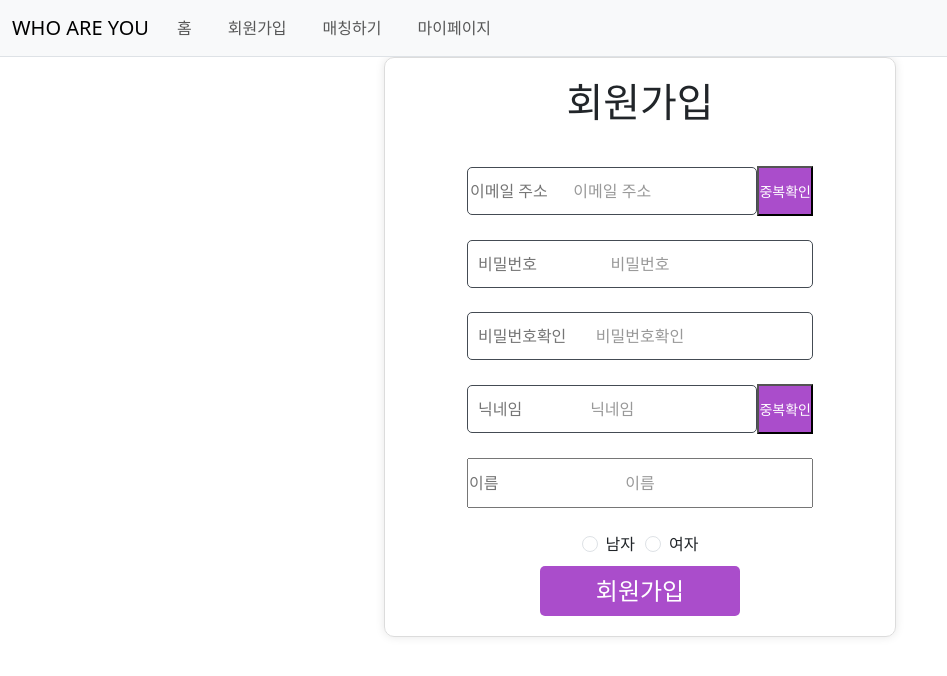
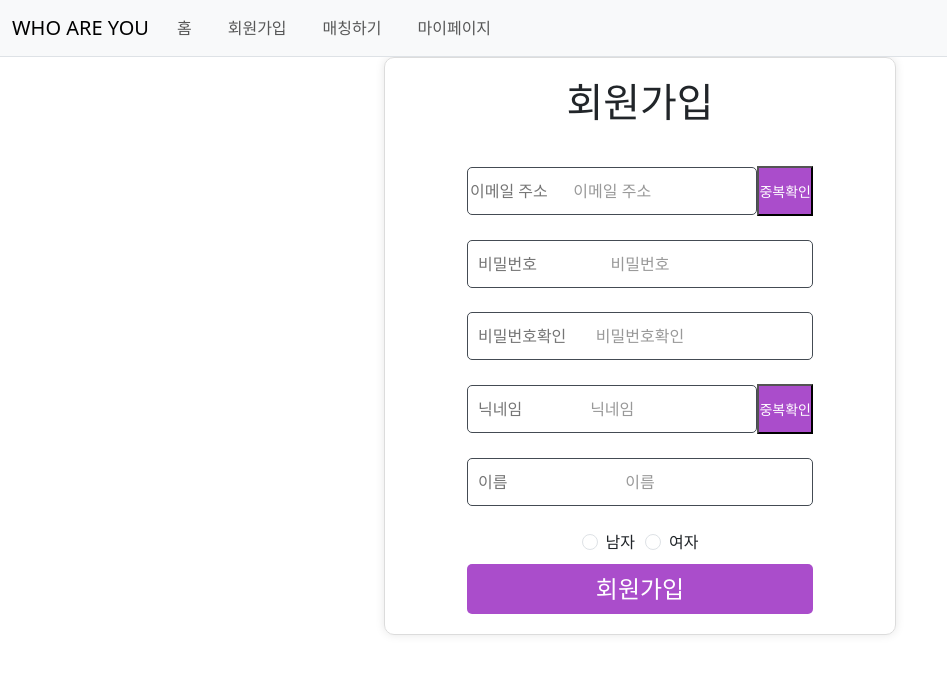
Before and after one commit to Never-Say-Die-A207/WhoAreYou, a React (Create React App) app in the folder S11P12A207-webrtc/frontend/: page /signup in a window 1280 px wide. Shown: the top 676 px of the page, without its empty margins (0-947 px from the left). Built offline with nearby package versions, Linux system fonts and the light colour scheme.

Commit message:
fix openvidu

```diff
--- a/S11P12A207-webrtc/frontend/src/components/openvidu/OpenVidu.js
+++ b/S11P12A207-webrtc/frontend/src/components/openvidu/OpenVidu.js
@@ -147,6 +147,8 @@ function OpenVidu() {
         // Leave the room by calling 'disconnect' method over the Room object
         // Stop local video and audio tracks
 
+        await quit();
+
         await room?.disconnect();
         // Reset the state
         setRoom(undefined);
@@ -285,6 +287,16 @@ function OpenVidu() {
         }
     };
 
+    async function quit() {
+        const userId = localStorage.getItem('userId');
+
+        const response = await fetch(APPLICATION_SERVER_URL + 'facechat/' + userId, {
+                method: 'DELETE'
+            }
+        );
+
+        return response;
+    }
 
 
     return (
--- a/S11P12A207-webrtc/frontend/src/pages/Signup.css
+++ b/S11P12A207-webrtc/frontend/src/pages/Signup.css
@@ -37,6 +37,10 @@
     left: 50%;
     transform: translate(-50%, -50%);
     color: #999;
+}
+
+.layout-main-slot {
+    justify-content: center;
 }
 
 /* 라디오 버튼 스타일 */
--- a/S11P12A207-webrtc/frontend/src/pages/Signup.js
+++ b/S11P12A207-webrtc/frontend/src/pages/Signup.js
@@ -312,9 +312,7 @@ const Signup = () => {
                                                     alignItems: 'center',
                                                 }}
                                             >
-                                                <div className='email_input'
-
-                                                >
+                                                <div className='email_input'>
                                                     <input
                                                         type="text"
                                                         autoComplete="text"
@@ -324,38 +322,25 @@ const Signup = () => {
                                                         aria-label="이름"
                                                         id="name"
                                                         maxLength="99"
-                                                        className="zm-input__inne email_input_input"
+                                                        className="zm-input__inner email_input_input"
                                                         value={name}
                                                         onChange={onChange}
-                                                        style={{
-                                                            width: '100%',
-                                                            height: '50px',
-                                                            boxSizing:
-                                                                'border-box',
-                                                            paddingRight:
-                                                                '10px',
-                                                            fontSize: '1rem',
-                                                        }}
+
                                                     />
                                                     {!name && (
                                                         <label
                                                             htmlFor="name"
-                                                            className="zm-input__label"
+                                                            className="zm-input__label email_label"
                                                             style={{
-                                                                position:
-                                                                    'absolute',
-                                                                top: '50%',
-                                                                left: '50%',
+
                                                                 transform:
                                                                     'translate(-50%, -50%)',
-                                                                color: '#999', // 적절한 색상을 지정하세요
                                                             }}
                                                         >
                                                             이름
                                                         </label>
                                                     )}
                                                 </div>
-
                                             </div>
                                         </div>
                                     </div>
@@ -403,28 +388,22 @@ const Signup = () => {
                                             </label>
                                         </div>
                                     </div>
-                                    <div className="mgt-sm">
+                                    <div className="mgt-sm" style={{ display: 'flex', justifyContent: 'center' }}>
                                         <button
                                             style={{
                                                 cursor: 'pointer',
                                                 color: 'white',
                                                 backgroundColor: '#aa4dcb',
                                                 fontSize: '1.5rem',
-                                                width: '200px',
+                                                width: '500px',
                                                 height: '50px',
                                                 border: 'none',
                                                 borderRadius: '5px',
                                                 textAlign: 'center',
                                             }}
-                                            onMouseOver={(e) =>
-                                                (e.target.style.backgroundColor =
-                                                    '#8530e9')
-                                            }
-                                            onMouseOut={(e) =>
-                                                (e.target.style.backgroundColor =
-                                                    '#aa4dcb')
-                                            }
-                                            type="submit" // 변경: onClick에서 type="submit"으로 수정
+                                            onMouseOver={(e) => (e.target.style.backgroundColor = '#8530e9')}
+                                            onMouseOut={(e) => (e.target.style.backgroundColor = '#aa4dcb')}
+                                            type="submit"
                                         >
                                             회원가입
                                         </button>
```
